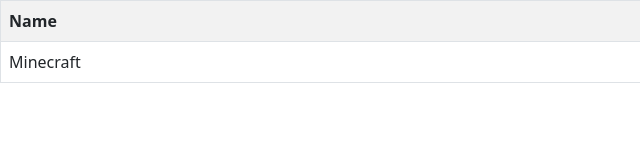
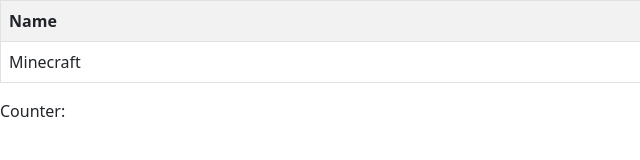
Before and after one commit to KarlKo1/tutorial, a website: page index.html in a window 1280 px wide. Shown: the full height of the page, 0-640 px from the left. Drawn offline with nearby package versions, Linux system fonts and the light colour scheme.

Commit message:
frontendfrontend

```diff
--- a/index.html
+++ b/index.html
@@ -10,7 +10,6 @@
           integrity="sha384-1BmE4kWBq78iYhFldvKuhfTAU6auU8tT94WrHftjDbrCEXSU1oBoqyl2QvZ6jIW3" crossorigin="anonymous">
 </head>
 <body>
-<div id="app">
 <table id="gamesTable" class="table table-striped table-bordered">
     <tr>
         <th>Name</th>
@@ -21,6 +20,8 @@
         <td>26.99</td>
     </tr>
 </table>
+<div id="counter">
+    Counter: {{ counter }}
 </div>
 <script src="https://cdn.jsdelivr.net/npm/bootstrap@5.1.3/dist/js/bootstrap.bundle.min.js" integrity="sha384-ka7Sk0Gln4gmtz2MlQnikT1wXgYsOg+OMhuP+IlRH9sENBO0LRn5q+8nbTov4+1p" crossorigin="anonymous"></script>
 <script src="https://unpkg.com/vue@3.2.29/dist/vue.global.js"></script>
@@ -35,7 +36,7 @@
                 ]
             }
         }
-    }).mount('#app')
+    }).mount('#counter')
 </script>
 </body>
 </html>
```
Lines whose indentation alone changed are shown as unchanged.
